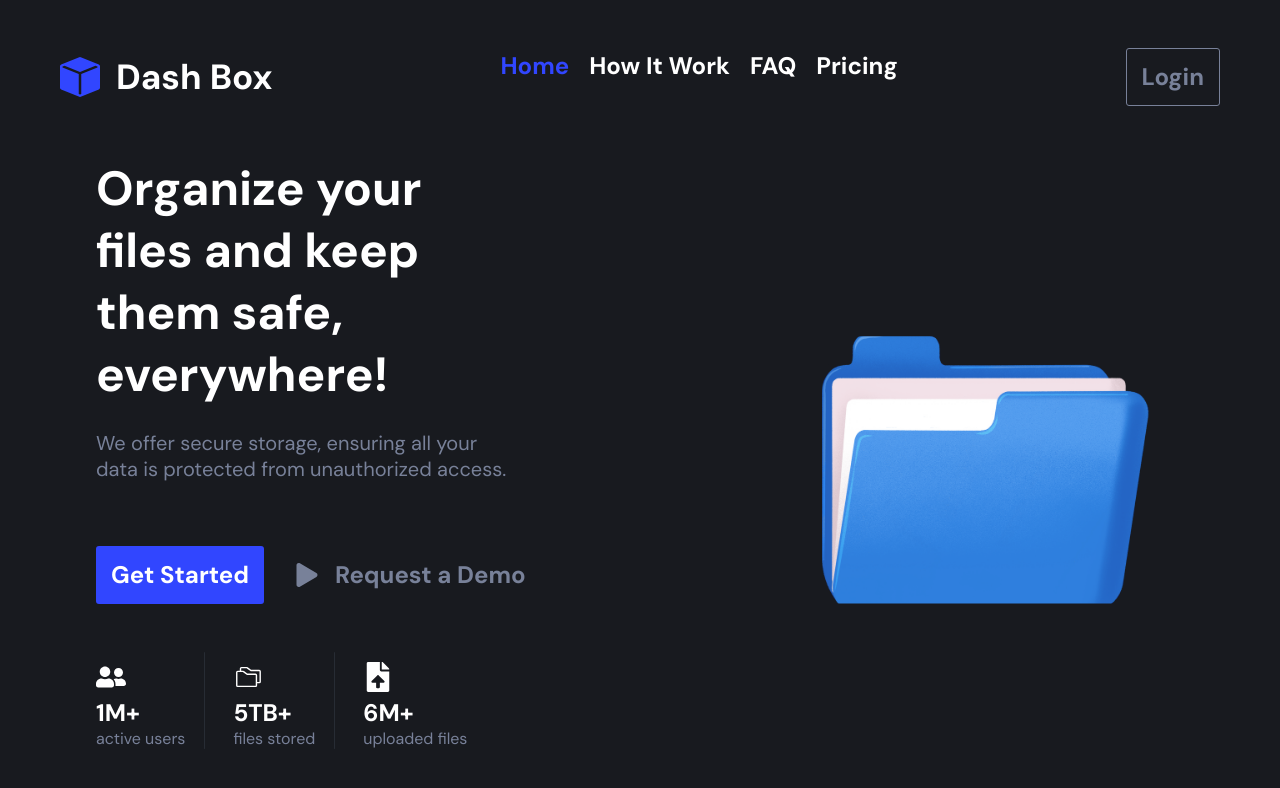
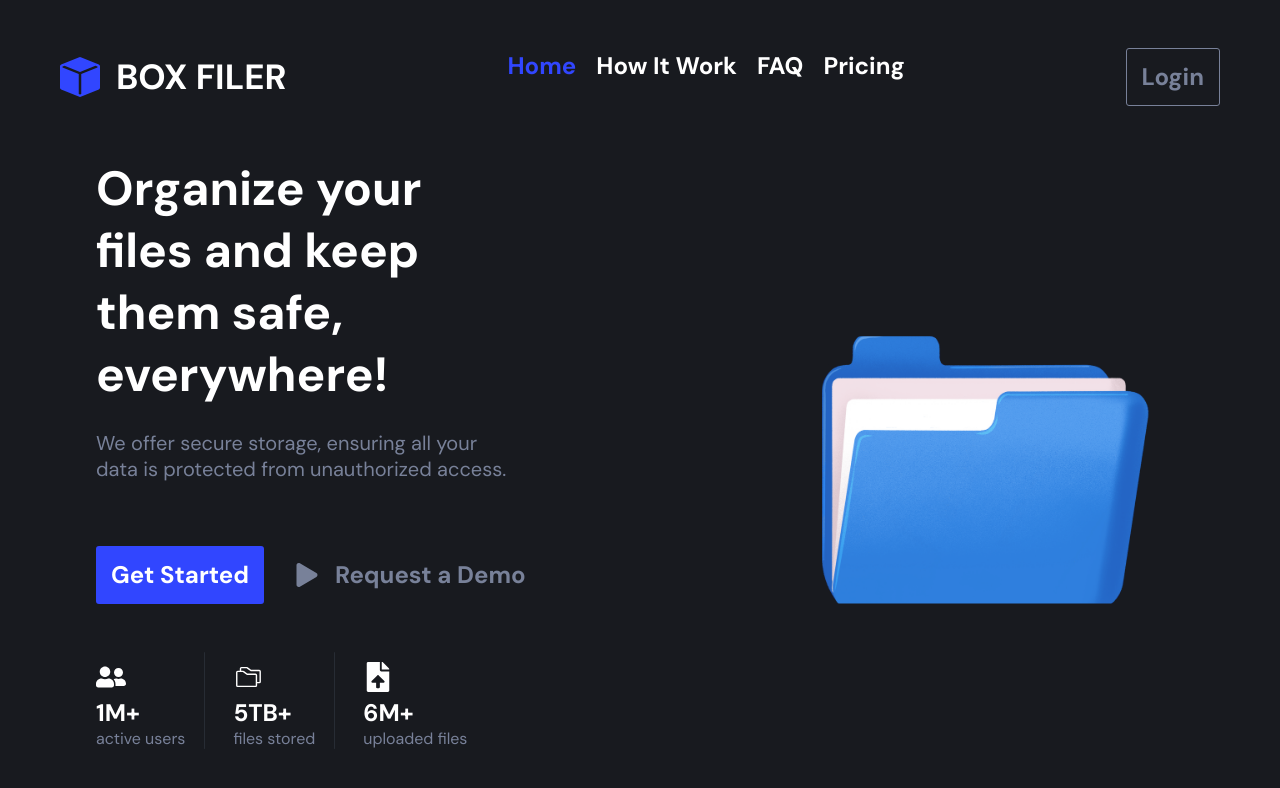
Before and after one commit to Najahi-Dev/dashboard_website, a React (Vite) app: page / in a window 1280 px wide. Shown: the top 788 px of the page. Built offline with nearby package versions, Linux system fonts and the light colour scheme; a web font is replaced by a local one.

Commit message:
style(TopBar): update logo text to "BOX FILER" from "Dash Box"

```diff
--- a/src/Components/TopBar.jsx
+++ b/src/Components/TopBar.jsx
@@ -30,7 +30,7 @@ function TopBar() {
 
     return (
         <TopBarStyle className="d-flex justify-content-between pt-5 ps-5 pe-5">
-            <Logo text="Dash Box" />
+            <Logo text="BOX FILER" />
             <Navigation list={getNavList()} />
             <Button text="Login" buttonType="style-2" />
         </TopBarStyle>
```
